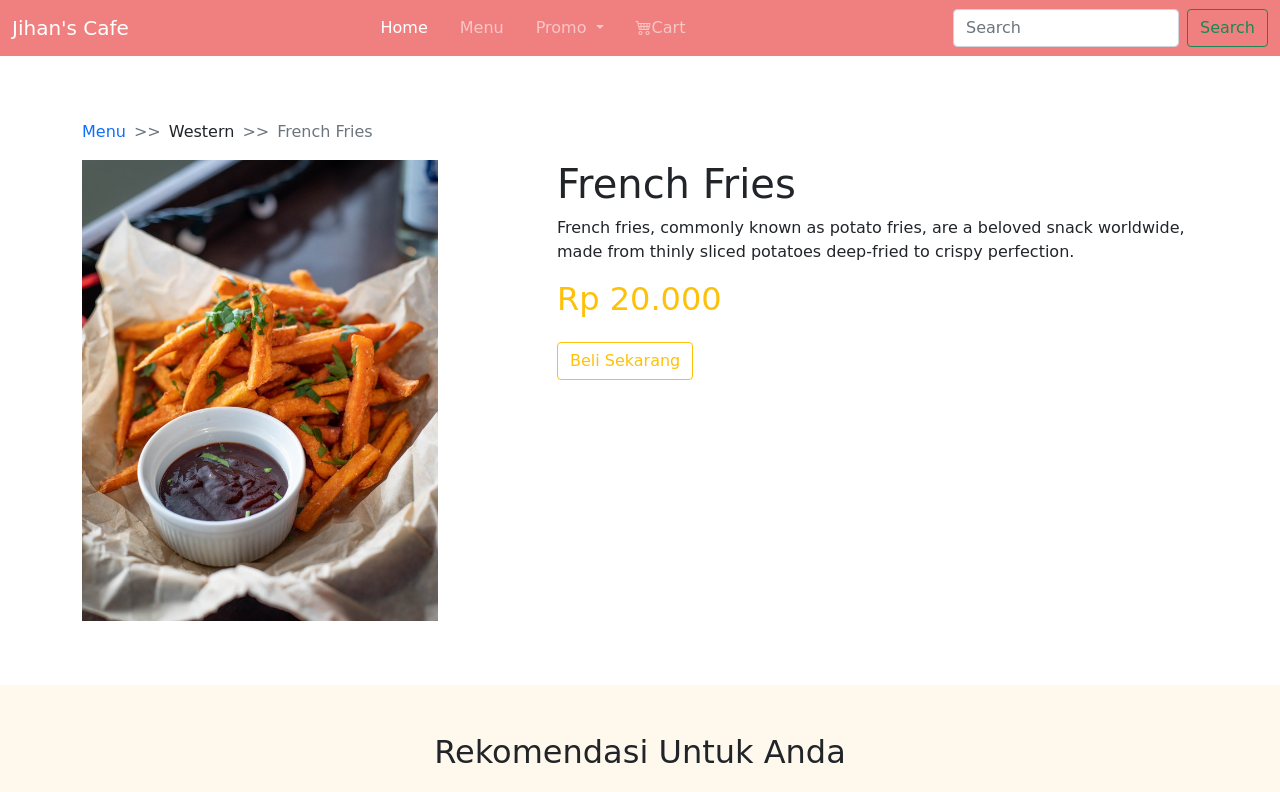
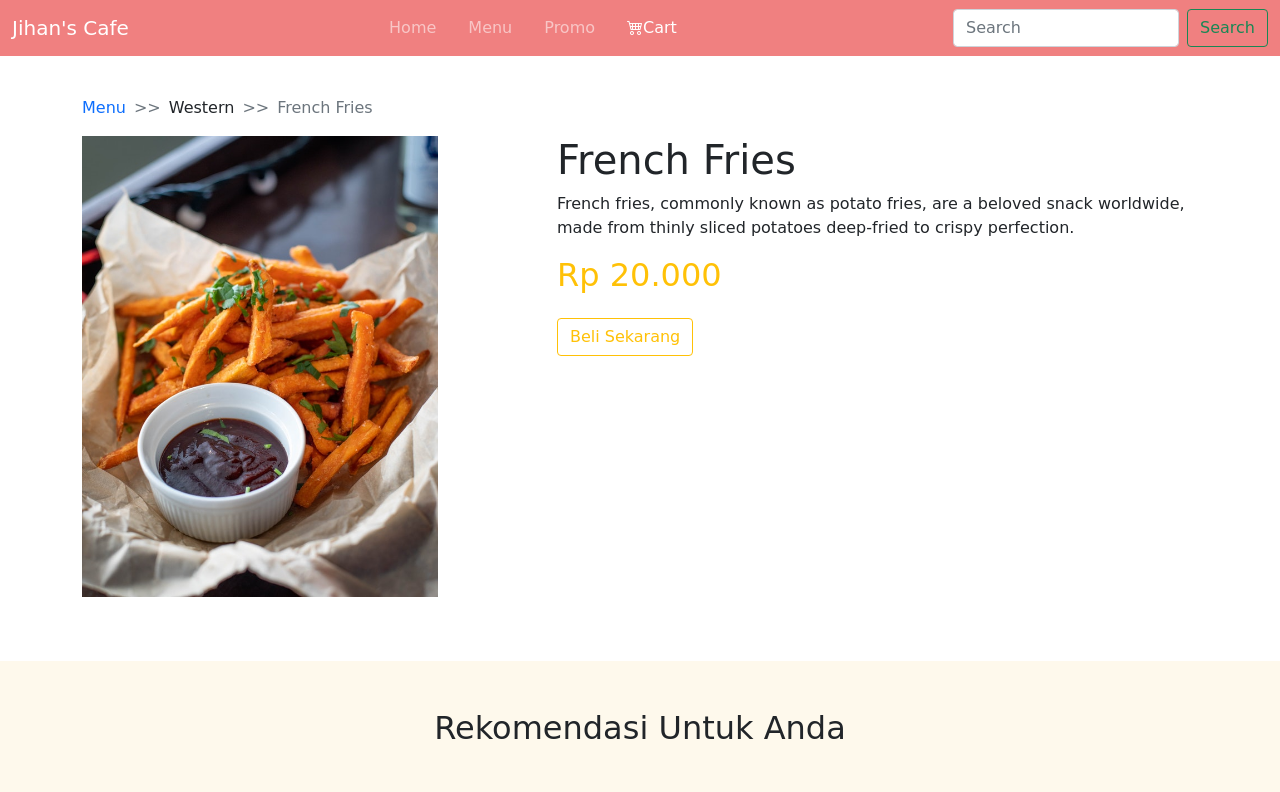
Before and after one commit to Jihanzzz/my-site, a plain HTML site: page detail.html in a window 1280 px wide. Shown: the top 792 px of the page. Drawn offline with nearby package versions, Linux system fonts and the light colour scheme.

Commit message:
Update detail.html

```diff
--- a/detail.html
+++ b/detail.html
@@ -13,8 +13,8 @@
 </head>
 
 <body>
-    <!--navbar-->>
-    <nav class="navbar fixed-top navbar-expand-lg navbar-dark bg-dark main-color">
+      <!--navbar-->
+      <nav class="navbar fixed-top navbar-expand-lg navbar-dark bg-dark main-color">
         <div class="container-fluid">
 
             <button class="navbar-toggler" type="button" data-bs-toggle="collapse"
@@ -26,14 +26,14 @@
                 <a class="navbar-brand me-auto" href="#">Jihan's Cafe</a>
                 <ul class="navbar-nav me-auto mb-2 mb-lg-0">
                     <li class="nav-item me-3">
-                        <a class="nav-link active" aria-current="page" href="#">Home</a>
+                        <a class="nav-link" href="index.html">Home</a>
                     </li>
                     <li class="nav-item me-3">
-                        <a class="nav-link" href="produk.html">Menu</a>
+                        <a class="nav-link " href="produk.html">Menu</a>
                     </li>
                     <li class="nav-item dropdown me-3">
-                        <a class="nav-link dropdown-toggle" href="produk.html" id="navbarPromo" role="button"
-                            data-bs-toggle="Promo" aria-expanded="false">
+                        <a class="nav-link" href="promo.html" id="navbarPromo" role="button" data-bs-toggle="Promo"
+                            aria-expanded="false">
                             Promo </a>
                         <ul class="dropdown-menu" aria-labelledby="navbarPromo">
                             <li><a class="dropdown-item" href="produk.html">Action</a></li>
@@ -45,7 +45,7 @@
                         </ul>
                     </li>
                     <li class="nav-item me-3">
-                        <a class="nav-link" href="cart.html" tabindex="-1" aria-disabled="true"><i
+                        <a class="nav-link active" href="#" tabindex="-1" aria-disabled="true"><i
                                 class="bi bi-cart4"></i>Cart</a>
                     </li>
                 </ul>
@@ -56,7 +56,6 @@
             </div>
         </div>
     </nav>
-
 
     <!--breadcrumb-->
     <div class="container-fluid pt-5">
```
